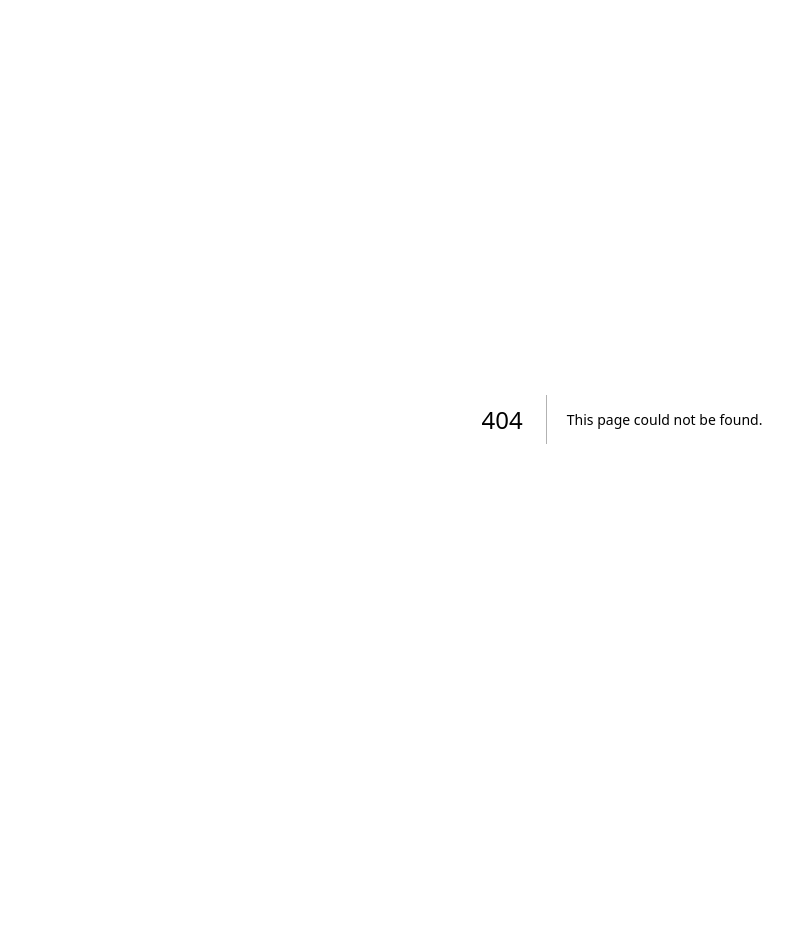
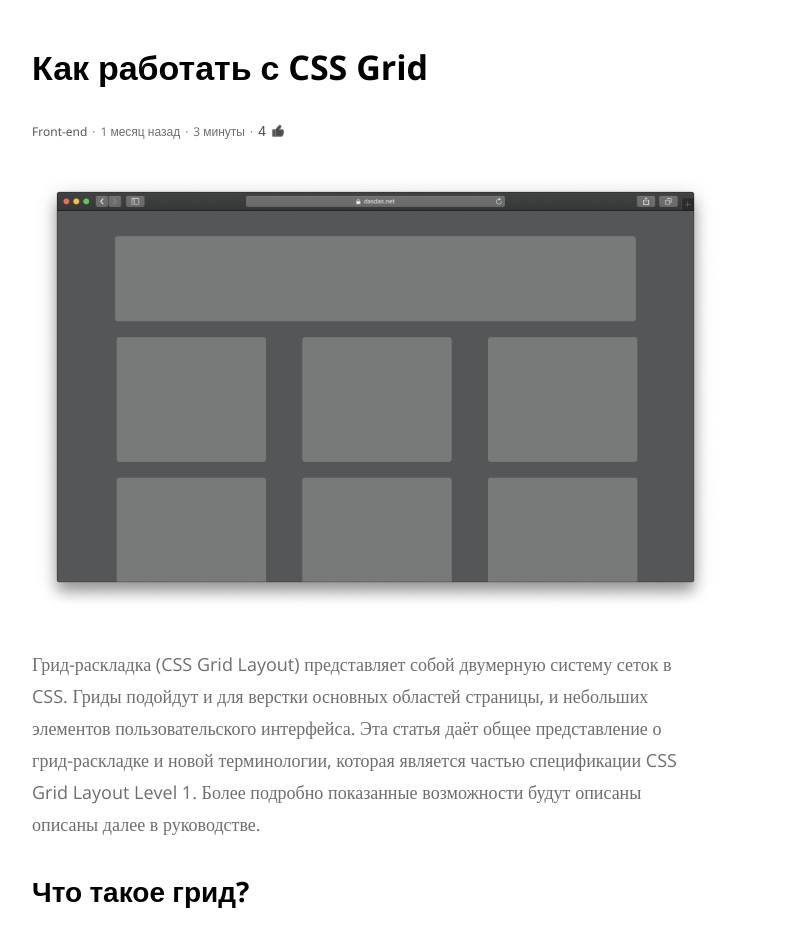
Before and after one commit to Nikita78787878/DemoBlogNextJS, a Next.js app: page /post in a window 1280 px wide. Before the commit this address had no page. Shown: the part 66-1012 px from the top of the page, without its empty margins (18-811 px from the left). Before the commit the page ends 885 px from the top, so only its background shows below. Built offline with nearby package versions, Linux system fonts and the light colour scheme.

Commit message:
14.12 ДЗ

```diff
--- /dev/null
+++ b/app/(site)/post/page.tsx
@@ -0,0 +1,21 @@
+import {Post} from "@/components";
+
+
+export default function PostPage() {
+    return (
+        <>
+            <Post
+                category="Front-end"
+                point="·"
+                date="1 месяц назад"
+                title1="Как работать с CSS Grid"
+                description1="Грид-раскладка (CSS Grid Layout) представляет собой двумерную систему сеток в CSS. Гриды подойдут и для верстки основных областей страницы, и небольших элементов пользовательского интерфейса. Эта статья даёт общее представление о грид-раскладке и новой терминологии, которая является частью спецификации CSS Grid Layout Level 1. Более подробно показанные возможности будут описаны описаны далее в руководстве."
+                title2 = "Что такое грид?"
+                description2 = "Грид представляет собой пересекающийся набор горизонтальных и вертикальных линий, образующих колонки и строки. Элементы могут быть помещены в грид в пределах линий этих колонок и строк. Грид имеет следующие особенности:"
+                readTime="3 минуты"
+                likeCount={4}
+                isLiked={false}
+            />
+        </>
+    )
+}
--- a/app/layout.module.css
+++ b/app/layout.module.css
@@ -16,6 +16,6 @@
 .body {
     display: grid;
     grid-template-columns: repeat(auto-fit, minmax(300px, 1fr));
-    justify-items: center;
+    /*justify-items: center;*/
 
 }
--- a/components/Htag/Htag.module.css
+++ b/components/Htag/Htag.module.css
@@ -7,3 +7,24 @@
     margin: 0;
     color: var(--black);
 }
+
+.h1Post{
+    /* Как работать с CSS Grid */
+
+    font-weight: 700;
+    font-size: 34px;
+    line-height: 46px;
+    /* --c-black */
+    color: var(--black);
+
+}
+
+.h2Post{
+
+    font-weight: 700;
+    font-size: 28px;
+    line-height: 38px;
+
+    color: var(--black);
+
+}
--- a/components/Htag/Htag.props.ts
+++ b/components/Htag/Htag.props.ts
@@ -2,7 +2,7 @@ import {ReactNode} from "react";
 
 
 export interface HtagProps {
-    tag: 'h1';
+    tag: 'h1' | 'h1Post' | 'h2Post';
     children: ReactNode
 
 }
--- a/components/Htag/Htag.tsx
+++ b/components/Htag/Htag.tsx
@@ -16,6 +16,18 @@ export const Htag = ({ tag, children }: HtagProps): JSX.Element => {
                     {children}
                 </h1>
             );
+        case 'h1Post':
+            return (
+                <h1 className={`${styles.h1Post} ${openSans.className}`}>
+                    {children}
+                </h1>
+            );
+        case 'h2Post':
+            return (
+                <h1 className={`${styles.h2Post} ${openSans.className}`}>
+                    {children}
+                </h1>
+            );
         default:
             return <></>;
     }
--- /dev/null
+++ b/components/Post/Post.module.css
@@ -0,0 +1,14 @@
+.Post {
+    display: grid;
+    margin-top: 25px;
+    margin-left: 50px;
+    gap: 32px;
+}
+
+.text {
+    max-width: 657px;
+    font-size: 18px;
+    line-height: 32px;
+    font-family: 'Open Sans';
+    color: var(--black-с20);
+}
--- /dev/null
+++ b/components/Post/Post.tsx
@@ -0,0 +1,52 @@
+import {PostProps} from "@/components/Post/Post.props";
+import {JSX} from "react";
+import PostPicture from './postSvg.svg'
+import {Htag, Like, Tag} from "@/components";
+import styles from "./Post.module.css";
+
+export const Post = ({
+                         category,
+                         point,
+                         date,
+                         title1,
+                         description1,
+                         title2,
+                         description2,
+                         readTime,
+                         likeCount = 0,
+                         isLiked = false,}: PostProps): JSX.Element => {
+    return (
+
+        <div className={styles.Post}>
+
+            <Htag tag="h1Post">{title1}</Htag>
+
+            <div>
+                <Tag color="--black-с30">{category}</Tag>
+                <Tag color="--black-с20">{point}</Tag>
+                <Tag color="--black-с20">{date}</Tag>
+                <Tag color="--black-с20">{point}</Tag>
+                <Tag color="--black-с20"> {readTime}</Tag>
+                <Tag color="--black-с20">{point}</Tag>
+                <Like count={likeCount} isActive={isLiked} />
+            </div>
+
+
+            <div className={styles.picture}>
+                <PostPicture/>
+            </div>
+
+            <div className={styles.text} >
+                {description1}
+            </div>
+
+            <Htag tag="h2Post">{title2}</Htag>
+
+            <div className={styles.text}>
+                {description2}
+            </div>
+
+        </div>
+
+    )
+}
--- a/components/index.ts
+++ b/components/index.ts
@@ -5,3 +5,4 @@ export * from "./Like/Like"
 export * from "./Card/Card"
 export * from "./ButtonLike/ButtonLike"
 export * from "./PostData/PostData"
+export * from "./Post/Post"
```
Also changed, not shown: components/Post/Post.props.ts (added, +12 -0 lines), components/Post/postSvg.svg (added).
